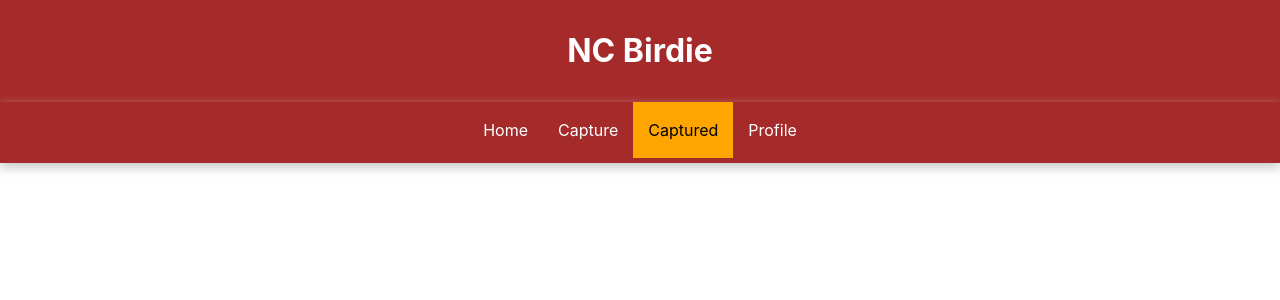
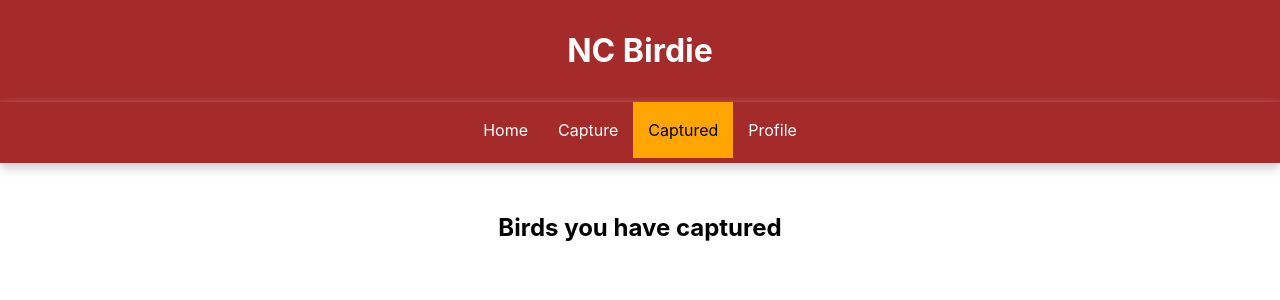
Before and after one commit to yahya003/NC-Birdie, a React (Create React App) app: page /captured in a window 1280 px wide. Shown: the top 300 px of the page. Built offline with nearby package versions, Linux system fonts and the light colour scheme.

Commit message:
Captured

```diff
--- a/src/App.css
+++ b/src/App.css
@@ -101,7 +101,7 @@ nav a {
 }
 
 .signIn {
-  padding: 6px;
+  padding: 8px;
   margin-top: 10px;
   margin-bottom: 30px;
 }
@@ -111,7 +111,7 @@ nav a {
 }
 
 .signUp {
-  padding: 6px;
+  padding: 8px;
   margin-top: 10px;
   margin-bottom: 30px;
 }
--- a/src/App.js
+++ b/src/App.js
@@ -5,6 +5,7 @@ import Navigation from './Components/Navigation';
 import Home from './Components/Home';
 import SignIn from './Components/SignIn';
 import SignUp from './Components/SignUp';
+import Captured from './Components/Captured';
 
 function App() {
   return (
@@ -17,7 +18,7 @@ function App() {
         <Route path="/signup" element={<SignUp/>}></Route>
         <Route path="/home" element={<Home/>}></Route>
         <Route path="/capture"></Route>
-        <Route path="/captured"></Route>
+        <Route path="/captured" element={<Captured/>}></Route>
         <Route path="/profile"></Route>
       </Routes>
       </div>
--- /dev/null
+++ b/src/Components/Captured.jsx
@@ -0,0 +1,9 @@
+const Captured = () => {
+  return (
+    <>
+        <h2 className="captureTitle">Birds you have captured</h2>
+    </>
+  )
+}
+
+export default Captured
--- a/src/Components/Home.jsx
+++ b/src/Components/Home.jsx
@@ -1,8 +1,9 @@
 const Home = () => {
     return (
-
+        <>
+          <h1 className="captureTitle">Welcome Back</h1>
           <h2 className="captureTitle">Birds left to capture</h2>
-
+        </>
     )
 }
 
--- a/src/Components/SignIn.jsx
+++ b/src/Components/SignIn.jsx
@@ -3,7 +3,6 @@ import { NavLink } from "react-router-dom"
 const SignIn = () => {
     return (
         <div className="signInPage">
-
         <h1>Sign in</h1>
         <form id="form" >
           <label htmlFor="email">Username: </label>
```
